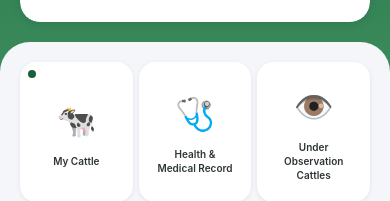
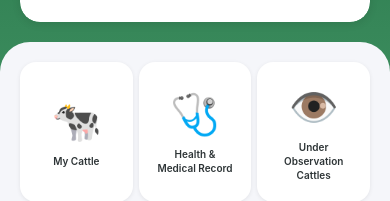
Before and after one commit to hari7345/cattle-quarantine, a React Native app: screen /Dashboard in a window 390 px wide. Shown: the part 362-563 px from the top of the page. Built offline with nearby package versions, Linux system fonts and the light colour scheme.

Commit message:
Add cattle button

```diff
--- a/screens/Dashboard.js
+++ b/screens/Dashboard.js
@@ -201,7 +201,6 @@ export default function Dashboard({ navigation }) {
                   onPress={() => handleCardPress(card.route)}
                   activeOpacity={0.8}
                 >
-                  {index === 0 && <View style={styles.activeIndicatorCard} />}
                   <View style={styles.navCardContent}>
                     <View style={styles.navCardIconBg}>
                       <Text style={styles.navCardIcon}>{card.icon}</Text>
@@ -518,7 +517,7 @@ const styles = StyleSheet.create({
     marginBottom: 10,
   },
   navCardIcon: {
-    fontSize: 32,
+    fontSize: 40,
   },
   navCardTitle: {
     fontSize: 10,
```
